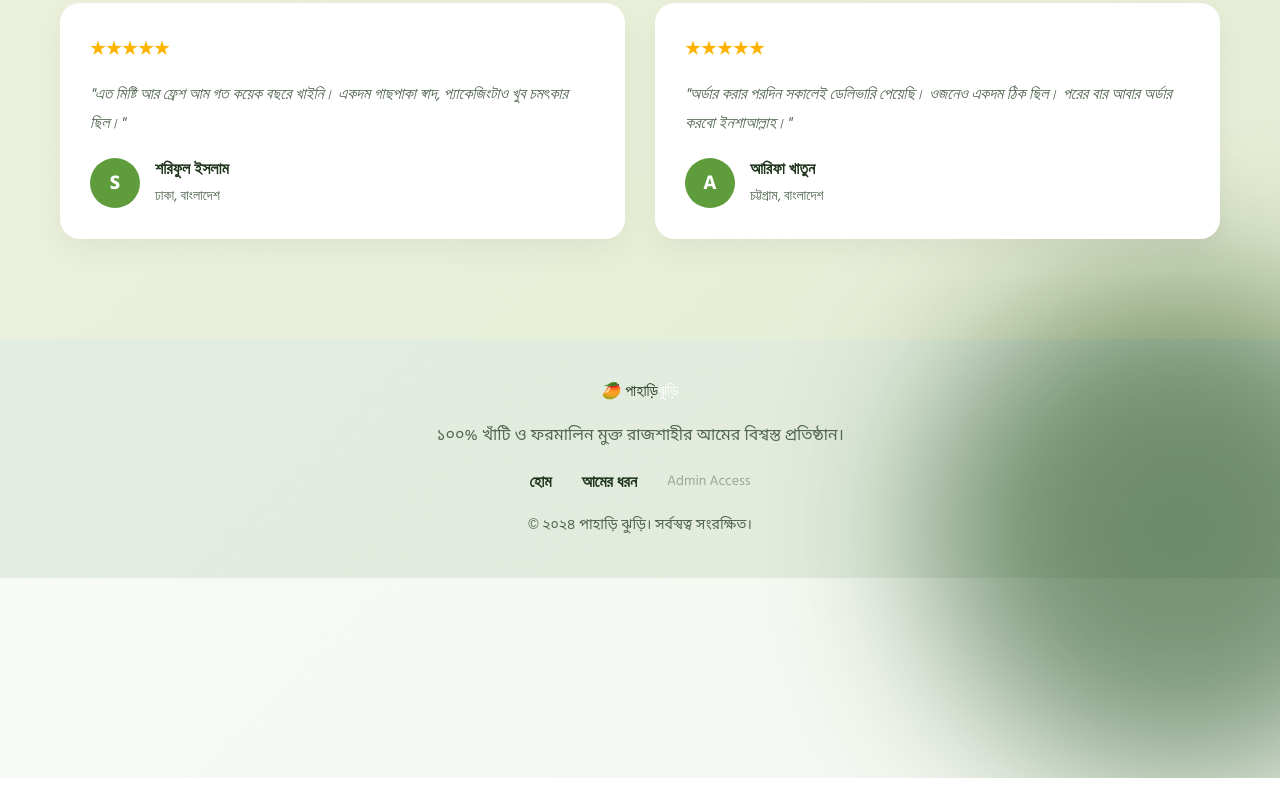
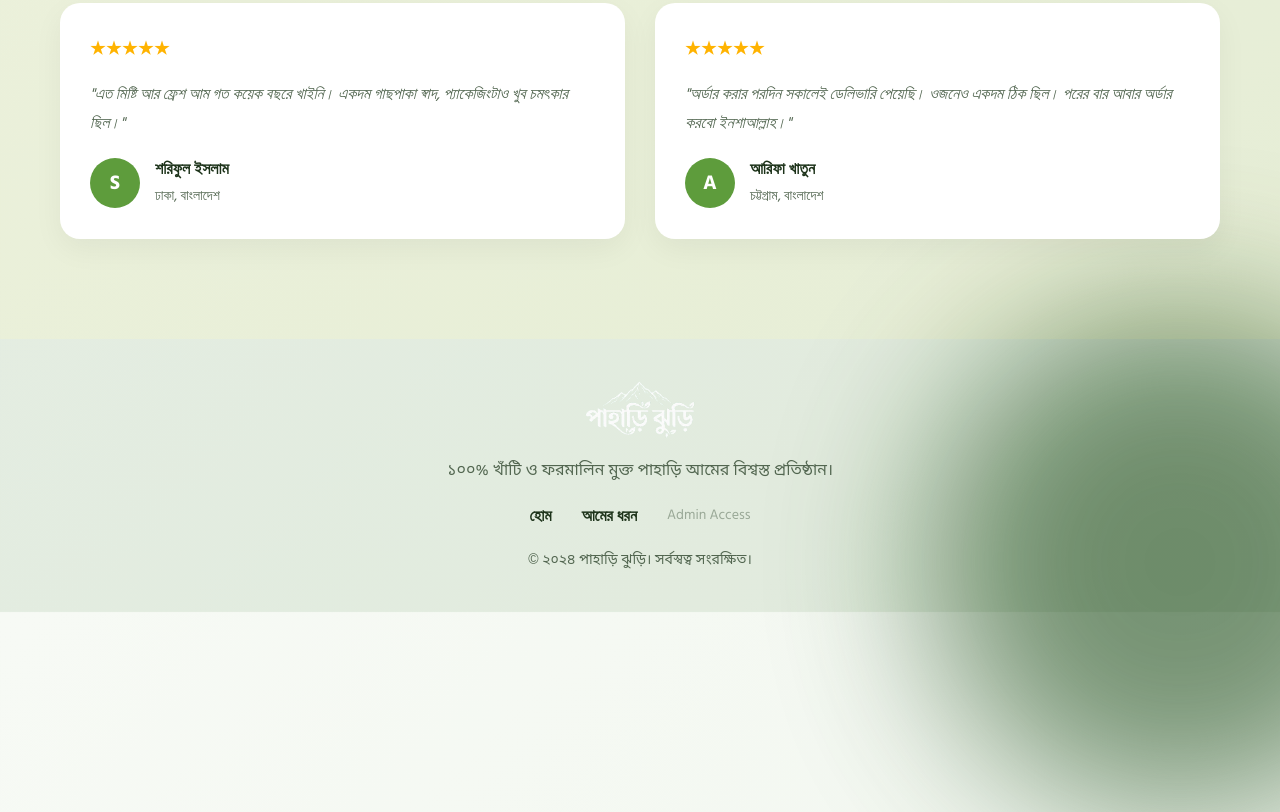
Before and after one commit to shishirdev23/aam, a website built with Vite: page index.html in a window 1280 px wide. Shown: the part 4266-5078 px from the top of the page. Before the commit the page ends 5044 px from the top, so only its background shows below. Built offline with nearby package versions, Linux system fonts and the light colour scheme.

Commit message:
next update

```diff
--- a/index.html
+++ b/index.html
@@ -458,8 +458,10 @@
 
   <footer class="footer section-padding" style="background: rgba(0,0,0,0.02); padding: 40px 0;">
     <div class="container" style="text-align: center;">
-      <div class="logo" style="justify-content: center; margin-bottom: 20px;">🥭 পাহাড়ি <span>ঝুড়ি</span></div>
-      <p style="color: var(--text-light); margin-bottom: 20px;">১০০% খাঁটি ও ফরমালিন মুক্ত রাজশাহীর আমের বিশ্বস্ত
+      <div class="logo" style="justify-content: center; margin-bottom: 20px;">
+        <img src="/src/assets/images/logo.png" alt="পাহাড়ি ঝুড়ি" class="logo-img">
+      </div>
+      <p style="color: var(--text-light); margin-bottom: 20px;">১০০% খাঁটি ও ফরমালিন মুক্ত পাহাড়ি আমের বিশ্বস্ত
         প্রতিষ্ঠান।</p>
       <div class="footer-links" style="display: flex; justify-content: center; gap: 30px; margin-bottom: 20px;">
         <a href="#home" style="text-decoration: none; color: var(--text-dark); font-weight: 600;">হোম</a>
```
